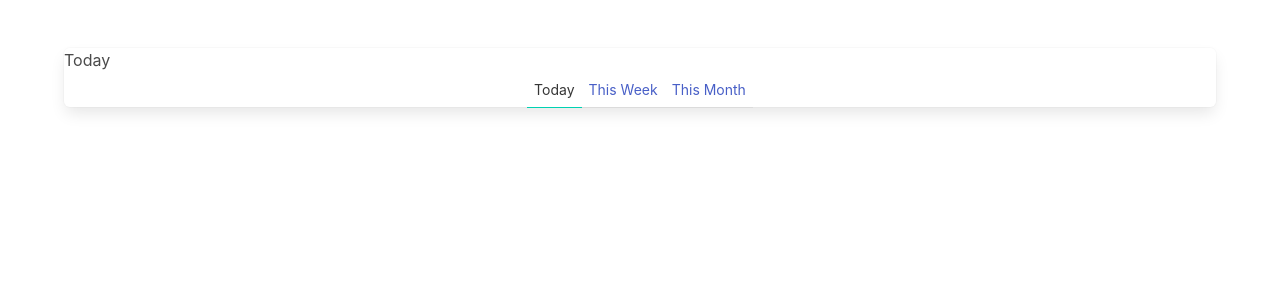
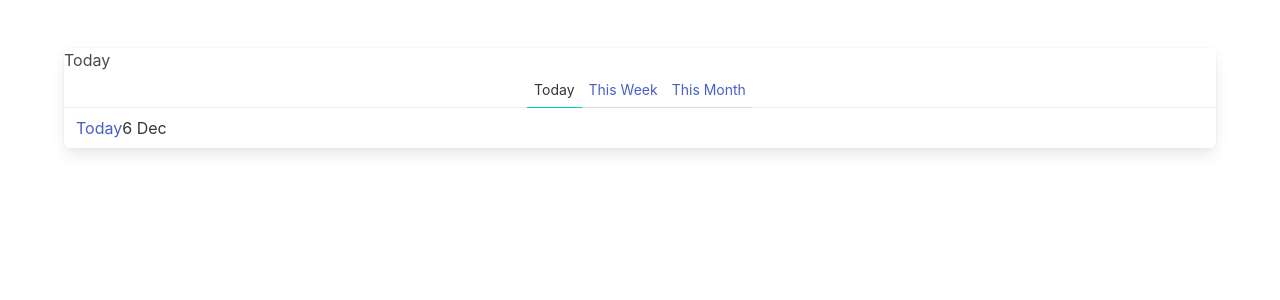
Before and after one commit to TonyDuran/TonyDuran.github.io, a Vue app: page /TonyDuran.github.io in a window 1280 px wide. Shown: the top 300 px of the page. Built offline with nearby package versions, Linux system fonts and the light colour scheme.

Commit message:
adding section 1 changes

```diff
--- a/src/components/Timeline.vue
+++ b/src/components/Timeline.vue
@@ -1,5 +1,7 @@
 <script setup lang="ts">
-import { ref } from "vue";
+import { computed, ref } from "vue";
+import { type Post, today, thisWeek, thisMonth } from "../posts";
+import { DateTime } from "luxon";
 
 // type Period = "Today" | "This Week" | "This Month"
 const periods = ["Today", "This Week", "This Month"] as const
@@ -11,6 +13,27 @@
 function selectPeriod(period: Period) {
   selectedPeriod.value = period;
 }
+const posts = computed(() => {
+  return [today, thisWeek, thisMonth]
+    .map(post => {
+      return {
+        ...post,
+        created: DateTime.fromISO(post.created)
+      }
+    })
+    .filter(post => {
+      if (selectedPeriod.value === "Today") {
+        return post.created >= DateTime.now().minus({ day: 1 })
+      }
+
+      if (selectedPeriod.value === "This Week") {
+        return post.created >= DateTime.now().minus({ week: 1 })
+      }
+
+      return post
+
+    })
+})
 
 </script>
 
@@ -23,5 +46,10 @@
         {{ period }}
       </a>
     </span>
+    <a v-for="post of posts" :key="post.id" class="panel-block">
+      <a>{{ post.title }}</a>
+      <div> {{ post.created.toFormat("d MMM") }}</div>
+    </a>
+
   </nav>
 </template>
--- /dev/null
+++ b/src/posts.ts
@@ -0,0 +1,25 @@
+import { DateTime } from "luxon";
+
+export interface Post {
+  id: string
+  title: string
+  created: string
+}
+
+export const today: Post = {
+  id: "1",
+  title: "Today",
+  created: DateTime.now().toISO()
+}
+
+export const thisWeek: Post = {
+  id: "2",
+  title: "This Week",
+  created: DateTime.now().minus({ days: 5 }).toISO()
+}
+
+export const thisMonth: Post = {
+  id: "3",
+  title: "This Month",
+  created: DateTime.now().minus({ weeks: 3 }).toISO()
+}
--- a/tsconfig.app.json
+++ b/tsconfig.app.json
@@ -1,12 +1,12 @@
 {
   "extends": "@vue/tsconfig/tsconfig.dom.json",
-  "include": ["env.d.ts", "src/**/*", "src/**/*.vue"],
+  "include": ["env.d.ts", "src/**/*", "src/**/*.vue", "src/*"],
   "exclude": ["src/**/__tests__/*"],
   "compilerOptions": {
     "composite": true,
     "baseUrl": ".",
     "paths": {
-      "@/*": ["./src/*"]
+      "@/*": ["./src/*" ]
     }
   }
 }
```
